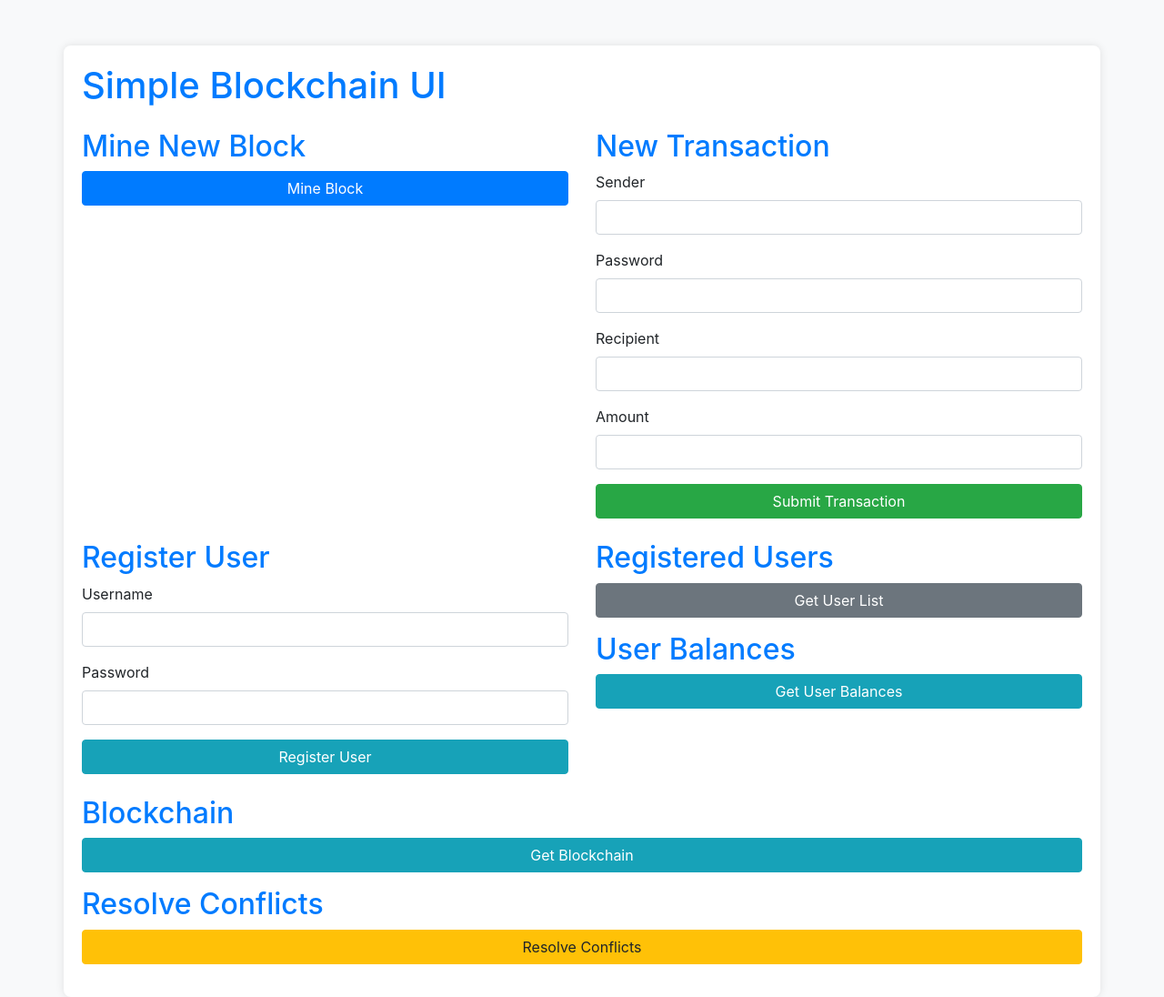
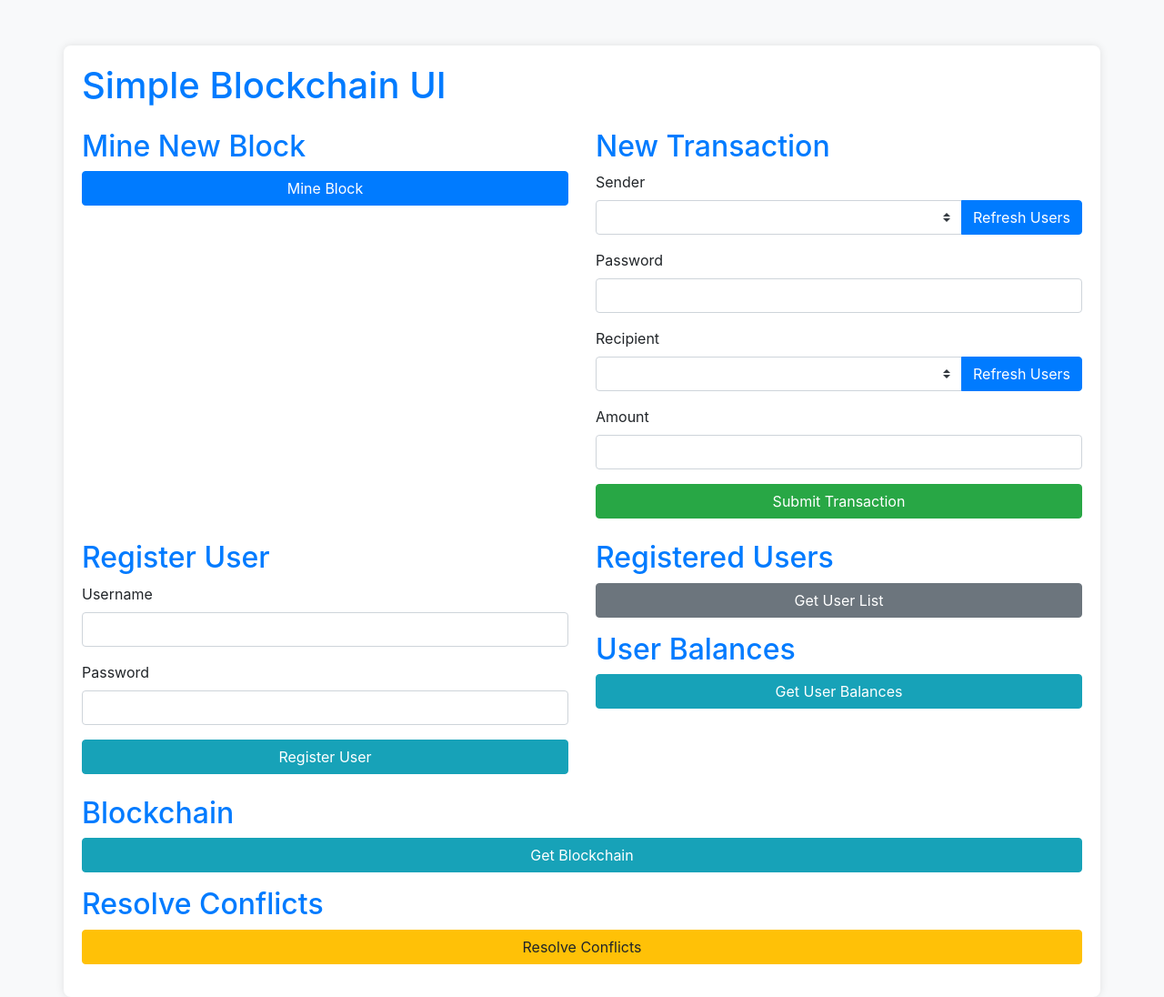
Before and after one commit to OnurAsimIlhan/442-blockchain_v2, a Flask app: page / in a window 1280 px wide. Shown: the whole page at 91% size. Run offline with Flask 3, Linux system fonts and the light colour scheme; lists and menus that the app fills with data are empty; some libraries are stand-ins or nearby versions.

Commit message:
select box containers added

```diff
--- a/onur_chain/templates/index.html
+++ b/onur_chain/templates/index.html
@@ -44,23 +44,43 @@
             <div class="col-md-6">
                 <h2>New Transaction</h2>
                 <form id="transactionForm">
+                    <!-- Sender Container -->
                     <div class="form-group">
                         <label for="sender">Sender</label>
-                        <input type="text" class="form-control" id="sender" required>
+                        <div class="input-group">
+                            <select class="custom-select" id="sender" required>
+                                <!-- Options will be dynamically populated using JavaScript -->
+                            </select>
+                            <div class="input-group-append">
+                                <button type="button" class="btn btn-primary"
+                                    onclick="populateUserList('sender')">Refresh Users</button>
+                            </div>
+                        </div>
                     </div>
+                    <!-- Transaction Password -->
                     <div class="form-group">
                         <label for="transactionPassword">Password</label>
                         <input type="password" class="form-control" id="transactionPassword" required>
                     </div>
+                    <!-- Recipient Container -->
                     <div class="form-group">
                         <label for="recipient">Recipient</label>
-                        <input type="text" class="form-control" id="recipient" required>
+                        <div class="input-group">
+                            <select class="custom-select" id="recipient" required>
+                                <!-- Options will be dynamically populated using JavaScript -->
+                            </select>
+                            <div class="input-group-append">
+                                <button type="button" class="btn btn-primary"
+                                    onclick="populateUserList('recipient')">Refresh Users</button>
+                            </div>
+                        </div>
                     </div>
+                    <!-- Amount -->
                     <div class="form-group">
                         <label for="amount">Amount</label>
                         <input type="number" class="form-control" id="amount" required>
                     </div>
-
+                    <!-- Submit Transaction Button -->
                     <button type="button" class="btn btn-success btn-block" onclick="newTransaction()">Submit
                         Transaction</button>
                 </form>
@@ -123,7 +143,31 @@
                     alert(data.message);
                 });
         }
+        function populateUserList(targetInput) {
+            fetch('/get_user_list', { method: 'GET' })
+                .then(response => response.json())
+                .then(data => {
+                    const userList = data.users;
+                    const selectElement = document.getElementById(targetInput);
 
+                    // Clear existing options
+                    selectElement.innerHTML = '';
+
+                    // Add default option
+                    const defaultOption = document.createElement('option');
+                    defaultOption.value = '';
+                    defaultOption.text = `Select ${targetInput}`;
+                    selectElement.add(defaultOption);
+
+                    // Add users as options
+                    userList.forEach(user => {
+                        const option = document.createElement('option');
+                        option.value = user;
+                        option.text = user;
+                        selectElement.add(option);
+                    });
+                });
+        }
         function newTransaction() {
             const sender = document.getElementById('sender').value;
             const recipient = document.getElementById('recipient').value;
@@ -169,11 +213,15 @@
                 });
         }
 
-        function getUserList() {
+        function getUserList(targetInput) {
             fetch('/get_user_list', { method: 'GET' })
                 .then(response => response.json())
                 .then(data => {
-                    document.getElementById('userListOutput').innerText = JSON.stringify(data, null, 2);
+                    const userList = data.users;
+                    const selectedUser = prompt(`Select ${targetInput}:\n${userList.join(', ')}`);
+                    if (selectedUser) {
+                        document.getElementById(targetInput).value = selectedUser;
+                    }
                 });
         }
 
```
